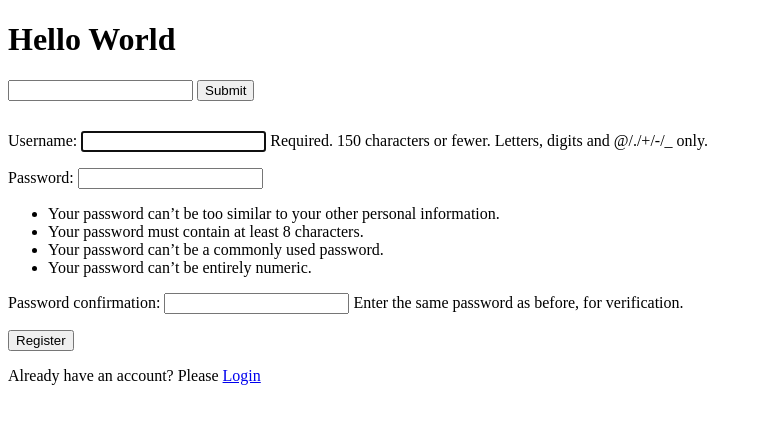
After one commit to carlcon/practice-django, a Django app: page /register/ in a window 1280 px wide. The commit adds this page. Shown: the top 424 px of the page, without its empty margins (0-762 px from the left). Run offline with Django 3.2, Linux system fonts and the light colour scheme.

Commit message:
Register a User via built in Model Form

```diff
--- a/accounts/views.py
+++ b/accounts/views.py
@@ -1,4 +1,5 @@
 from django.contrib.auth import authenticate, login, logout
+from django.contrib.auth.forms import UserCreationForm
 from django.shortcuts import render, redirect
 
 
@@ -26,5 +27,10 @@ def logout_view(request):
     return render(request, "accounts/logout.html", {})
 
 def register_view(request):
+    form = UserCreationForm(request.POST or None)
+    if form.is_valid():
+        user_obj = form.save()
+        return redirect('/login')
+    context = {"form" : form }
 
-    return render(request, "accounts/register.html", {})
+    return render(request, "accounts/register.html", context=context)
--- a/practicedjango/templates/accounts/login.html
+++ b/practicedjango/templates/accounts/login.html
@@ -16,6 +16,8 @@
             </div>
             <button type="submit">Login</button>
         </form>
+
+        <p>Need an account? Please <a href="/register">Register</a></p>
     </div>
 {% else %}
     <p>You're already logged in. Would you like to <a href="/logout/">logout</a>?</p>
--- /dev/null
+++ b/practicedjango/templates/accounts/register.html
@@ -0,0 +1,18 @@
+{% extends 'base.html' %}
+
+
+{% block content %}
+
+{% if not request.user.is_authenticated %}
+    <div style="margin-top:30px;">
+        <form method="POST">{% csrf_token %}
+            {{ form.as_p }}
+            <button type="submit">Register</button>
+        </form>
+        <p>Already have an account? Please <a href="/login">Login</a></p>
+    </div>
+{% else %}
+    <p>You're already logged in and cannot register. Would you like to <a href="/logout/">logout</a>?</p>
+{% endif %}
+
+{% endblock content %}
--- a/practicedjango/urls.py
+++ b/practicedjango/urls.py
@@ -16,7 +16,7 @@ Including another URLconf
 from django.contrib import admin
 from django.urls import path
 
-from accounts.views import login_view, logout_view
+from accounts.views import login_view, logout_view, register_view
 from articles.views import (
     article_search_view,
     article_detail_view,
@@ -31,5 +31,6 @@ urlpatterns = [
     path('articles/<int:id>/', article_detail_view),
     path('admin/', admin.site.urls),
     path('login/', login_view),
-    path('logout/', logout_view)
+    path('logout/', logout_view),
+    path('register/', register_view)
 ]
```
